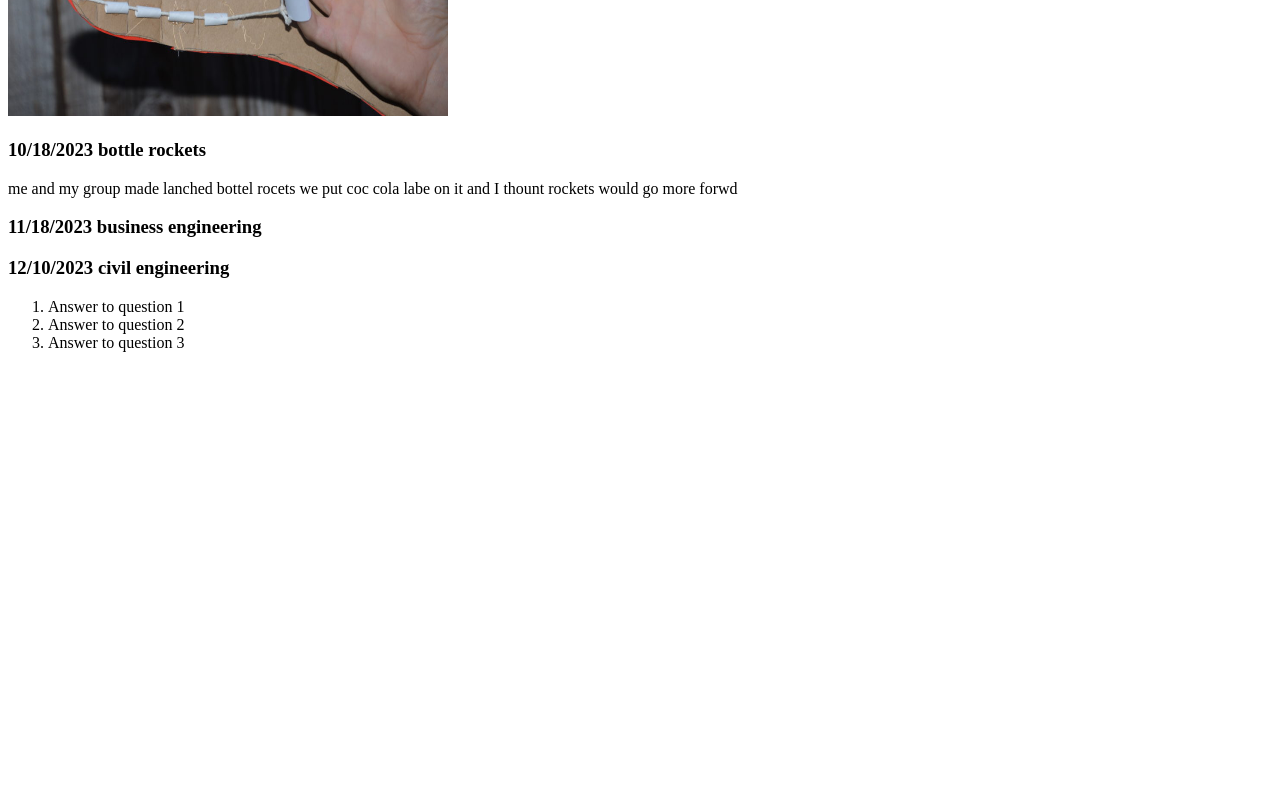
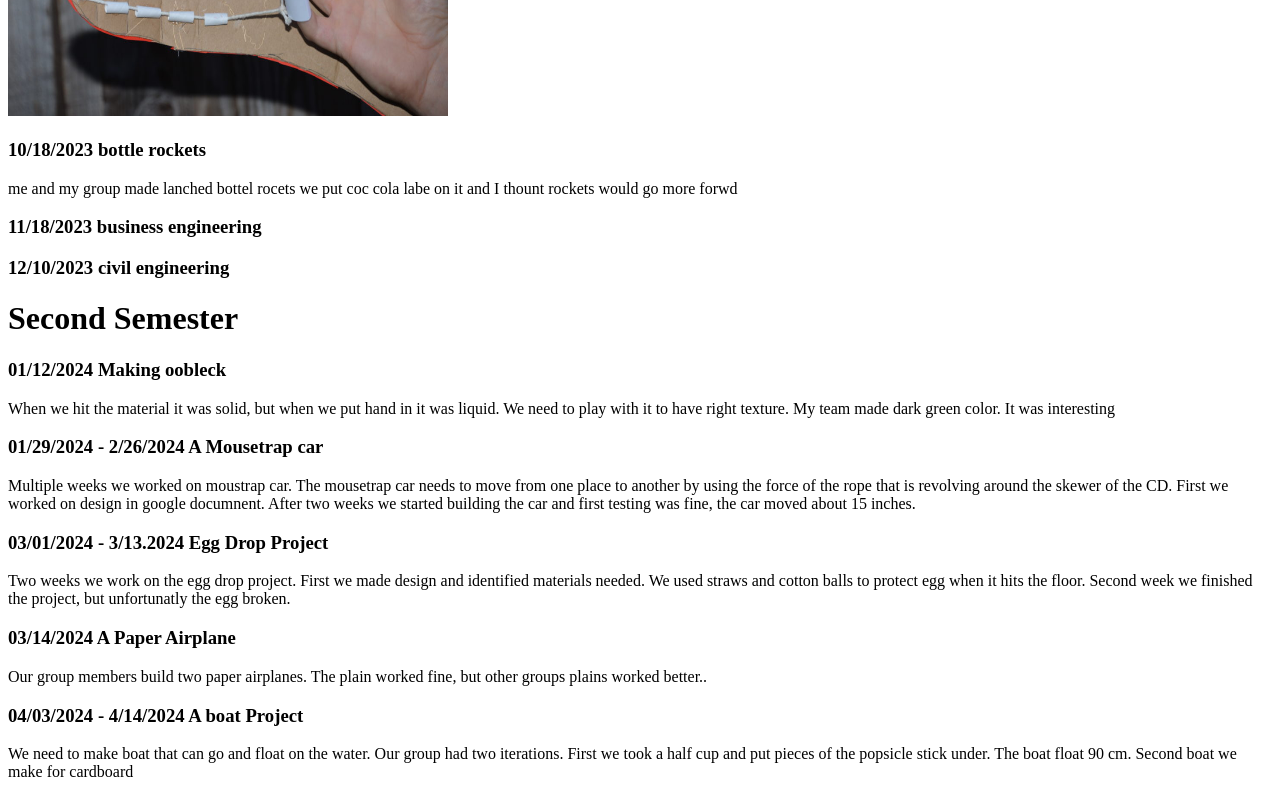
Before and after one commit to ArenI434/wedsite, a plain HTML site: page index.html in a window 1280 px wide. Shown: the part 1133-1933 px from the top of the page. Before the commit the page ends 1501 px from the top, so only its background shows below. Drawn offline with Linux system fonts and the light colour scheme.

Commit message:
my update

```diff
--- a/index.html
+++ b/index.html
@@ -44,10 +44,22 @@
 
           </p>
         <h3>12/10/2023 civil engineering </h3>
-          <ol type="1">
-          <li>Answer to question 1</li>
-          <li>Answer to question 2</li>
-          <li>Answer to question 3</li>
-        </ol>
+          <p>  </p>
+        <h1> Second Semester</h1>
+        <h3>01/12/2024 Making oobleck </h3>
+        <p> When we hit the material it was solid, but when we put hand in it was liquid.  We need to play with it to have right texture.  My team made dark green color.  It was interesting
+        <img src="" ></p>
+        <h3>01/29/2024 - 2/26/2024 A Mousetrap car </h3>
+        <p>Multiple weeks we worked on moustrap car.  The mousetrap car needs to move from one place to another by using the force of the rope that is revolving around the skewer of the CD.  First we worked on design in google documnent. After two weeks we started building the car and first testing was fine, the car moved about 15 inches.  </p>
+        <h3>03/01/2024 - 3/13.2024 Egg Drop Project </h3>
+        <p>Two weeks we work on the egg drop project.  First we made design and identified materials needed.  We used straws and cotton balls to protect egg when it hits the floor.  Second week we finished the project, but unfortunatly the egg broken.</p>
+        <h3>03/14/2024 A Paper Airplane </h3>
+        <p>Our group members build two paper airplanes.  The plain worked fine, but other groups plains worked better..</p>
+        <h3>04/03/2024 - 4/14/2024 A boat Project </h3>
+        <p>We need to make boat that can go and float on the water.  Our group had two iterations.  First we took a half cup and put pieces of the popsicle stick under.  The boat float 90 cm.  Second boat we make for cardboard</p>
 
+    <h3> </h3>
+    <p>
+
+    </p>
 </html>
```
